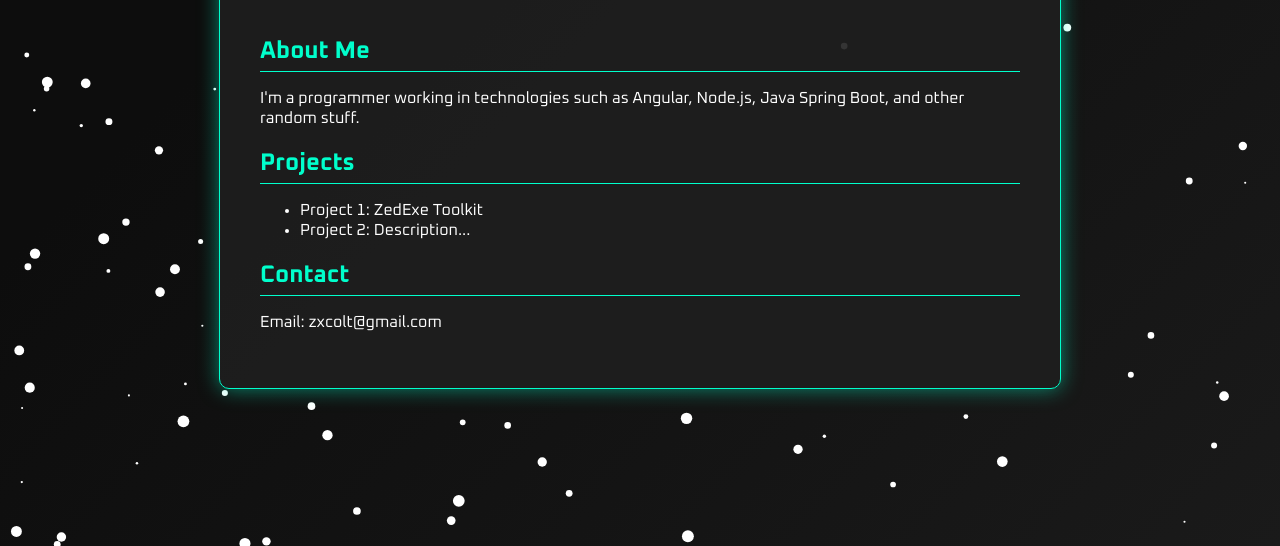
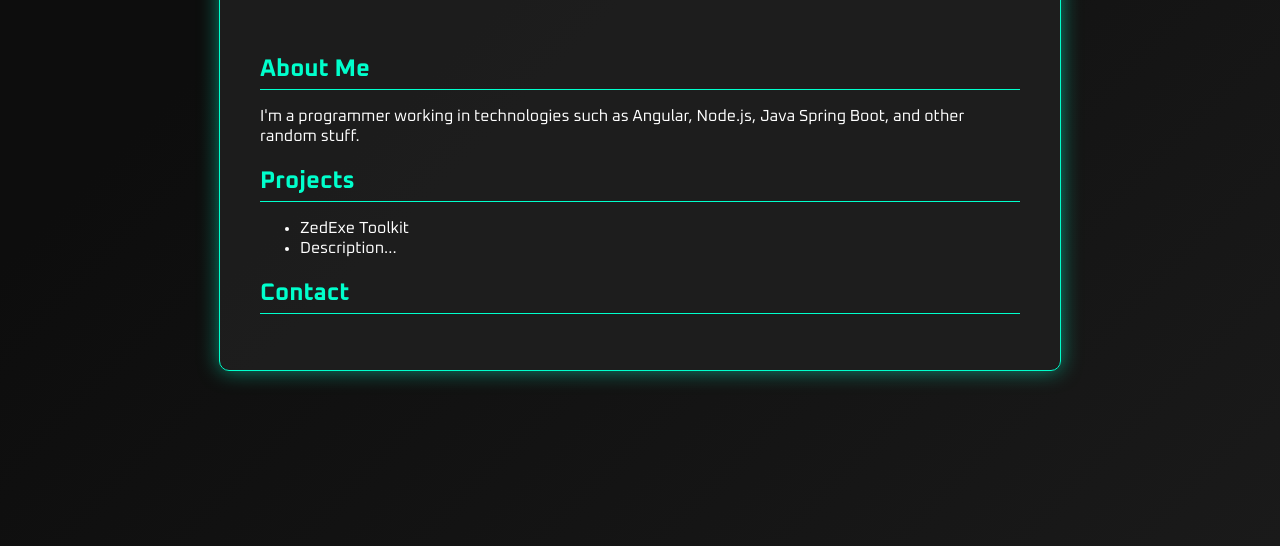
Before and after one commit to ZXColt/colton-website, a website: page public/index.html in a window 1280 px wide. Shown: the part 254-800 px from the top of the page. Drawn offline with Linux system fonts and the light colour scheme.

Commit message:
Refactor project and contact sections; enhance particle animation logic and canvas resizing

```diff
--- a/public/index.html
+++ b/public/index.html
@@ -24,13 +24,13 @@
             <section id="projects">
                 <h2>Projects</h2>
                 <ul>
-                    <li>Project 1: ZedExe Toolkit</li>
-                    <li>Project 2: Description...</li>
+                    <li>ZedExe Toolkit</li>
+                    <li>Description...</li>
                 </ul>
             </section>
             <section id="contact">
                 <h2>Contact</h2>
-                <p>Email: zxcolt@gmail.com</p>
+                <p></p>
                 <!-- <p>LinkedIn: <a href="https://linkedin.com/in/colton">linkedin.com/in/colton</a></p> -->
             </section>
         </main>
--- a/public/script.js
+++ b/public/script.js
@@ -1,17 +1,21 @@
 document.addEventListener('DOMContentLoaded', () => {
     const canvas = document.getElementById('background');
     const ctx = canvas.getContext('2d');
-    canvas.width = window.innerWidth;
-    canvas.height = window.innerHeight;
+    resizeCanvas();
 
     const particles = [];
 
     class Particle {
         constructor() {
-            const contentDiv = document.querySelector('.techno-container');
-            const contentRect = contentDiv.getBoundingClientRect();
+            this.initPosition();
+            this.size = Math.random() * 5 + 1;
+            const speedFactor = Math.min(canvas.width, canvas.height) / 800;
+            this.speedX = (Math.random() * 3 - 1.5) * speedFactor / this.size;
+            this.speedY = (Math.random() * 3 - 1.5) * speedFactor / this.size;
+        }
 
-            // Ensure particles are not spawned within the content div
+        initPosition() {
+            const contentRect = document.querySelector('.techno-container').getBoundingClientRect();
             do {
                 this.x = Math.random() * canvas.width;
                 this.y = Math.random() * canvas.height;
@@ -19,23 +23,22 @@ document.addEventListener('DOMContentLoaded', () => {
                 this.x > contentRect.left && this.x < contentRect.right &&
                 this.y > contentRect.top && this.y < contentRect.bottom
             );
+        }
 
-            this.size = Math.random() * 5 + 1;
-            const speedFactor = Math.min(canvas.width, canvas.height) / 2000;
-            this.speedX = (Math.random() * 3 - 1.5) * speedFactor;
-            this.speedY = (Math.random() * 3 - 1.5) * speedFactor;
-        }
         update() {
             this.x += this.speedX;
             this.y += this.speedY;
+            this.bounceOffEdges();
+            this.bounceOffContent();
+        }
 
-            // Bounce off the edges of the canvas
+        bounceOffEdges() {
             if (this.x < 0 || this.x > canvas.width) this.speedX *= -1;
             if (this.y < 0 || this.y > canvas.height) this.speedY *= -1;
+        }
 
-            // Bounce off the content div
-            const contentDiv = document.querySelector('.techno-container');
-            const contentRect = contentDiv.getBoundingClientRect();
+        bounceOffContent() {
+            const contentRect = document.querySelector('.techno-container').getBoundingClientRect();
             if (this.x > contentRect.left && this.x < contentRect.right && this.y > contentRect.top && this.y < contentRect.bottom) {
                 if (this.x > contentRect.left && this.x < contentRect.left + this.size) this.speedX *= -1;
                 if (this.x < contentRect.right && this.x > contentRect.right - this.size) this.speedX *= -1;
@@ -43,6 +46,7 @@ document.addEventListener('DOMContentLoaded', () => {
                 if (this.y < contentRect.bottom && this.y > contentRect.bottom - this.size) this.speedY *= -1;
             }
         }
+
         draw() {
             ctx.fillStyle = 'white';
             ctx.beginPath();
@@ -51,28 +55,30 @@ document.addEventListener('DOMContentLoaded', () => {
         }
     }
 
-    function init() {
+    function initParticles() {
+        particles.length = 0;
         for (let i = 0; i < 100; i++) {
             particles.push(new Particle());
         }
     }
 
-    function animate() {
+    function animateParticles() {
         ctx.clearRect(0, 0, canvas.width, canvas.height);
         particles.forEach(p => {
             p.update();
             p.draw();
         });
-        requestAnimationFrame(animate);
+        requestAnimationFrame(animateParticles);
     }
 
-    init();
-    animate();
-
-    window.addEventListener('resize', function () {
+    function resizeCanvas() {
         canvas.width = window.innerWidth;
         canvas.height = window.innerHeight;
-        particles.length = 0;
-        init();
-    });
+        initParticles();
+    }
+
+    window.addEventListener('resize', resizeCanvas);
+
+    initParticles();
+    animateParticles();
 });
--- a/server.js
+++ b/server.js
@@ -7,7 +7,7 @@ app.use(express.static("public"));
 
 // Default route
 app.get("/", (req, res) => {
-    res.send("Welcome to My Personal Site!");
+    res.send("");
 });
 
 // Start the server
```
